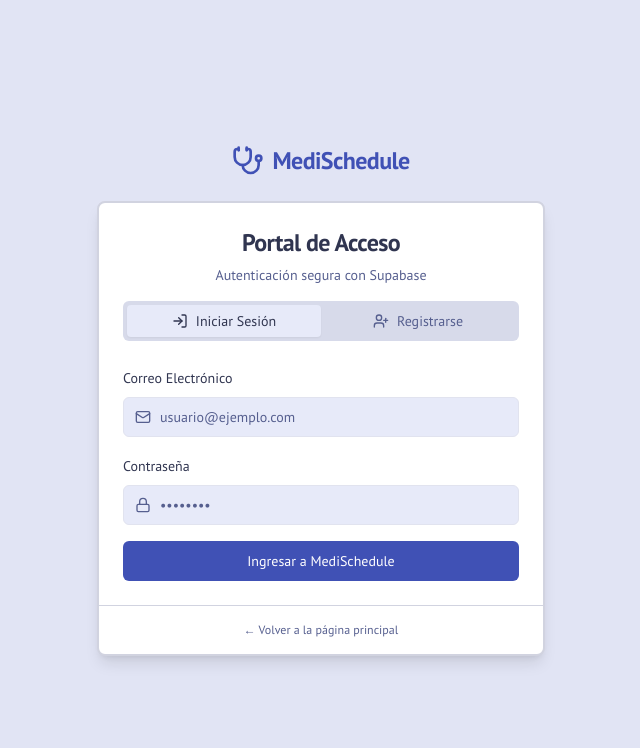
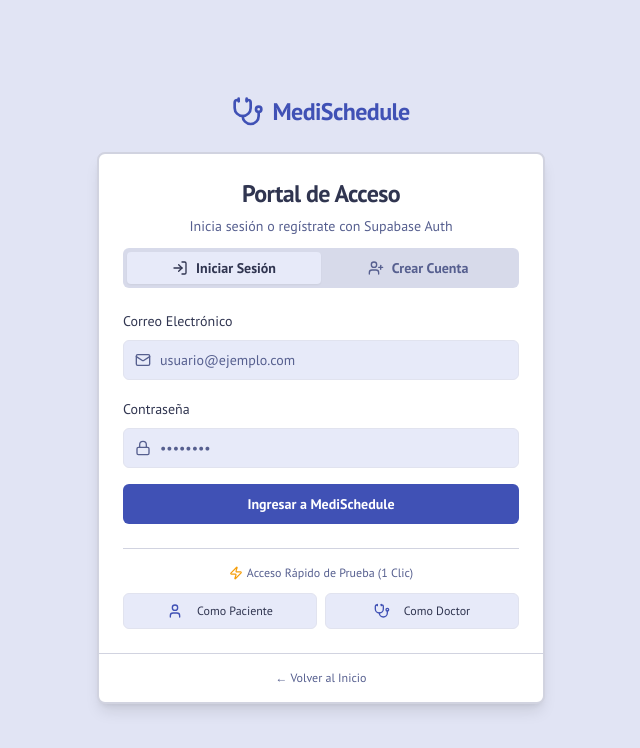
Before and after one commit to KatherineAlmagro/PlataformadeCitasMedicas, a Next.js app: page /login in a window 1280 px wide. Shown: the top 748 px of the page, without its empty margins (319-959 px from the left). Built offline with nearby package versions, Linux system fonts and the light colour scheme; no server answers.

Commit message:
feat: agregar acceso rapido demo 1-clic y enlazar crear cuenta en login y register

```diff
--- a/src/app/login/page.tsx
+++ b/src/app/login/page.tsx
@@ -1,7 +1,7 @@
 "use client";
 
-import { useState } from 'react';
-import { useRouter } from 'next/navigation';
+import { useState, useEffect, Suspense } from 'react';
+import { useRouter, useSearchParams } from 'next/navigation';
 import { createClient } from '@/lib/supabase/client';
 import { Card, CardContent, CardDescription, CardHeader, CardTitle, CardFooter } from "@/components/ui/card";
 import { Tabs, TabsContent, TabsList, TabsTrigger } from "@/components/ui/tabs";
@@ -9,12 +9,15 @@
 import { Input } from "@/components/ui/input";
 import { Button } from "@/components/ui/button";
 import { RadioGroup, RadioGroupItem } from "@/components/ui/radio-group";
-import { Stethoscope, User, Loader2, Lock, Mail, UserPlus, LogIn, AlertCircle } from 'lucide-react';
+import { Stethoscope, User, Loader2, Lock, Mail, UserPlus, LogIn, AlertCircle, Zap } from 'lucide-react';
 import { useToast } from "@/hooks/use-toast";
 import Link from 'next/link';
 
-export default function LoginPage() {
-  const [activeTab, setActiveTab] = useState<"login" | "register">("login");
+function LoginFormContent() {
+  const searchParams = useSearchParams();
+  const initialTab = searchParams.get('tab') === 'register' ? 'register' : 'login';
+
+  const [activeTab, setActiveTab] = useState<"login" | "register">(initialTab);
   const [userRole, setUserRole] = useState<"patient" | "doctor">("patient");
   const [email, setEmail] = useState("");
   const [password, setPassword] = useState("");
@@ -26,6 +29,31 @@
   const router = useRouter();
   const { toast } = useToast();
   const supabase = createClient();
+
+  useEffect(() => {
+    if (searchParams.get('tab') === 'register') {
+      setActiveTab('register');
+    }
+  }, [searchParams]);
+
+  // Acceso Rápido / Demo (1 Clic)
+  const handleQuickDemo = (role: "patient" | "doctor") => {
+    setIsLoading(true);
+    document.cookie = `user_role=${role}; path=/; max-age=604800; SameSite=Lax`;
+    document.cookie = `session_role=${role}; path=/; max-age=604800; SameSite=Lax`;
+
+    toast({
+      title: `¡Acceso Demo como ${role === 'doctor' ? 'Doctor' : 'Paciente'}!`,
+      description: "Has ingresado exitosamente al sistema.",
+    });
+
+    if (role === 'doctor') {
+      router.push('/doctor');
+    } else {
+      router.push('/paciente');
+    }
+    router.refresh();
+  };
 
   const handleLogin = async (e: React.FormEvent) => {
     e.preventDefault();
@@ -43,22 +71,20 @@
       }
 
       if (data.user) {
-        // Consultar el rol directamente de la base de datos (tabla profiles)
         const { data: profile } = await supabase
           .from('profiles')
           .select('role')
           .eq('id', data.user.id)
           .single();
 
-        const role = profile?.role || data.user.user_metadata?.role || 'patient';
+        const role = profile?.role || data.user.user_metadata?.role || userRole;
 
-        // Guardar cookie auxiliar para navegación fluida
         document.cookie = `user_role=${role}; path=/; max-age=604800; SameSite=Lax`;
         document.cookie = `session_role=${role}; path=/; max-age=604800; SameSite=Lax`;
 
         toast({
           title: "¡Bienvenido/a!",
-          description: "Has iniciado sesión exitosamente.",
+          description: "Has iniciado sesión exitosamente con Supabase.",
         });
 
         if (role === 'doctor') {
@@ -70,7 +96,7 @@
       }
     } catch (err: any) {
       console.error("Error al iniciar sesión:", err);
-      setErrorMessage(err.message || "Error al autenticarse. Verifica tus credenciales.");
+      setErrorMessage(err.message || "Credenciales incorrectas o usuario no registrado.");
       toast({
         title: "Error de autenticación",
         description: err.message || "Credenciales incorrectas.",
@@ -87,7 +113,7 @@
     setErrorMessage(null);
 
     try {
-      // 1. Registro real en Supabase Auth
+      // 1. Registro en Supabase Auth
       const { data, error } = await supabase.auth.signUp({
         email: email.trim(),
         password: password,
@@ -105,8 +131,8 @@
       }
 
       if (data.user) {
-        // 2. Guardar perfil en tabla relacional 'profiles'
-        const { error: profileError } = await supabase
+        // 2. Guardar en tabla profiles
+        await supabase
           .from('profiles')
           .upsert({
             id: data.user.id,
@@ -115,11 +141,6 @@
             role: userRole,
           });
 
-        if (profileError) {
-          console.warn("Advertencia al guardar perfil en profiles:", profileError);
-        }
-
-        // Si es doctor, registrar en tabla 'doctors'
         if (userRole === 'doctor') {
           await supabase.from('doctors').insert({
             profile_id: data.user.id,
@@ -130,13 +151,12 @@
           });
         }
 
-        // Guardar cookies de rol
         document.cookie = `user_role=${userRole}; path=/; max-age=604800; SameSite=Lax`;
         document.cookie = `session_role=${userRole}; path=/; max-age=604800; SameSite=Lax`;
 
         toast({
           title: "¡Cuenta creada con éxito!",
-          description: "Tu registro se ha completado correctamente en Supabase.",
+          description: "Tu registro se ha completado en Supabase.",
         });
 
         if (userRole === 'doctor') {
@@ -167,19 +187,19 @@
       </Link>
 
       <Card className="w-full max-w-md shadow-lg border-2">
-        <CardHeader className="text-center pb-4">
+        <CardHeader className="text-center pb-3">
           <CardTitle className="text-2xl font-headline">Portal de Acceso</CardTitle>
-          <CardDescription>Autenticación segura con Supabase</CardDescription>
+          <CardDescription>Inicia sesión o regístrate con Supabase Auth</CardDescription>
         </CardHeader>
 
         <CardContent>
           <Tabs value={activeTab} onValueChange={(val) => { setActiveTab(val as any); setErrorMessage(null); }} className="w-full">
-            <TabsList className="grid grid-cols-2 w-full mb-6">
-              <TabsTrigger value="login" className="flex items-center gap-2">
+            <TabsList className="grid grid-cols-2 w-full mb-5">
+              <TabsTrigger value="login" className="flex items-center gap-2 font-semibold">
                 <LogIn className="h-4 w-4" /> Iniciar Sesión
               </TabsTrigger>
-              <TabsTrigger value="register" className="flex items-center gap-2">
-                <UserPlus className="h-4 w-4" /> Registrarse
+              <TabsTrigger value="register" className="flex items-center gap-2 font-semibold">
+                <UserPlus className="h-4 w-4" /> Crear Cuenta
               </TabsTrigger>
             </TabsList>
 
@@ -225,7 +245,7 @@
                   </div>
                 </div>
 
-                <Button type="submit" className="w-full mt-2" disabled={isLoading}>
+                <Button type="submit" className="w-full mt-2 font-semibold" disabled={isLoading}>
                   {isLoading ? (
                     <>
                       <Loader2 className="mr-2 h-4 w-4 animate-spin" /> Verificando...
@@ -251,7 +271,7 @@
                       <RadioGroupItem value="patient" id="reg-patient" className="peer sr-only" />
                       <Label
                         htmlFor="reg-patient"
-                        className="flex flex-col items-center justify-between rounded-md border-2 border-muted bg-popover p-3 hover:bg-accent hover:text-accent-foreground peer-data-[state=checked]:border-primary peer-data-[state=checked]:bg-primary/5 cursor-pointer text-xs"
+                        className="flex flex-col items-center justify-between rounded-md border-2 border-muted bg-popover p-3 hover:bg-accent hover:text-accent-foreground peer-data-[state=checked]:border-primary peer-data-[state=checked]:bg-primary/5 cursor-pointer text-xs font-semibold"
                       >
                         <User className="mb-2 h-5 w-5 text-primary" />
                         Paciente
@@ -262,7 +282,7 @@
                       <RadioGroupItem value="doctor" id="reg-doctor" className="peer sr-only" />
                       <Label
                         htmlFor="reg-doctor"
-                        className="flex flex-col items-center justify-between rounded-md border-2 border-muted bg-popover p-3 hover:bg-accent hover:text-accent-foreground peer-data-[state=checked]:border-primary peer-data-[state=checked]:bg-primary/5 cursor-pointer text-xs"
+                        className="flex flex-col items-center justify-between rounded-md border-2 border-muted bg-popover p-3 hover:bg-accent hover:text-accent-foreground peer-data-[state=checked]:border-primary peer-data-[state=checked]:bg-primary/5 cursor-pointer text-xs font-semibold"
                       >
                         <Stethoscope className="mb-2 h-5 w-5 text-primary" />
                         Doctor
@@ -328,26 +348,49 @@
                   </div>
                 </div>
 
-                <Button type="submit" className="w-full mt-2" disabled={isLoading}>
+                <Button type="submit" className="w-full mt-2 font-semibold" disabled={isLoading}>
                   {isLoading ? (
                     <>
-                      <Loader2 className="mr-2 h-4 w-4 animate-spin" /> Registrando en Base de Datos...
+                      <Loader2 className="mr-2 h-4 w-4 animate-spin" /> Registrando...
                     </>
                   ) : (
-                    "Crear Cuenta"
+                    "Completar Registro"
                   )}
                 </Button>
               </form>
             </TabsContent>
           </Tabs>
+
+          {/* ACCESO RÁPIDO DEMO */}
+          <div className="mt-6 pt-4 border-t">
+            <p className="text-xs text-center font-medium text-muted-foreground mb-3 flex items-center justify-center gap-1">
+              <Zap className="h-3.5 w-3.5 text-amber-500" /> Acceso Rápido de Prueba (1 Clic)
+            </p>
+            <div className="grid grid-cols-2 gap-2">
+              <Button variant="outline" size="sm" onClick={() => handleQuickDemo('patient')} className="text-xs">
+                <User className="mr-1.5 h-3.5 w-3.5 text-primary" /> Como Paciente
+              </Button>
+              <Button variant="outline" size="sm" onClick={() => handleQuickDemo('doctor')} className="text-xs">
+                <Stethoscope className="mr-1.5 h-3.5 w-3.5 text-primary" /> Como Doctor
+              </Button>
+            </div>
+          </div>
         </CardContent>
 
         <CardFooter className="flex justify-center border-t py-4 text-xs text-muted-foreground">
           <Link href="/" className="hover:underline">
-            ← Volver a la página principal
+            ← Volver al Inicio
           </Link>
         </CardFooter>
       </Card>
     </div>
   );
 }
+
+export default function LoginPage() {
+  return (
+    <Suspense fallback={<div className="flex items-center justify-center min-h-screen">Cargando...</div>}>
+      <LoginFormContent />
+    </Suspense>
+  );
+}
--- a/src/app/page.tsx
+++ b/src/app/page.tsx
@@ -34,7 +34,7 @@
               <Link href="/login">Iniciar Sesión</Link>
             </Button>
             <Button asChild>
-              <Link href="/login">Registrarse</Link>
+              <Link href="/register">Registrarse</Link>
             </Button>
           </div>
         </div>
```
Also changed, not shown: src/app/register/page.tsx (+35 -0 lines).
